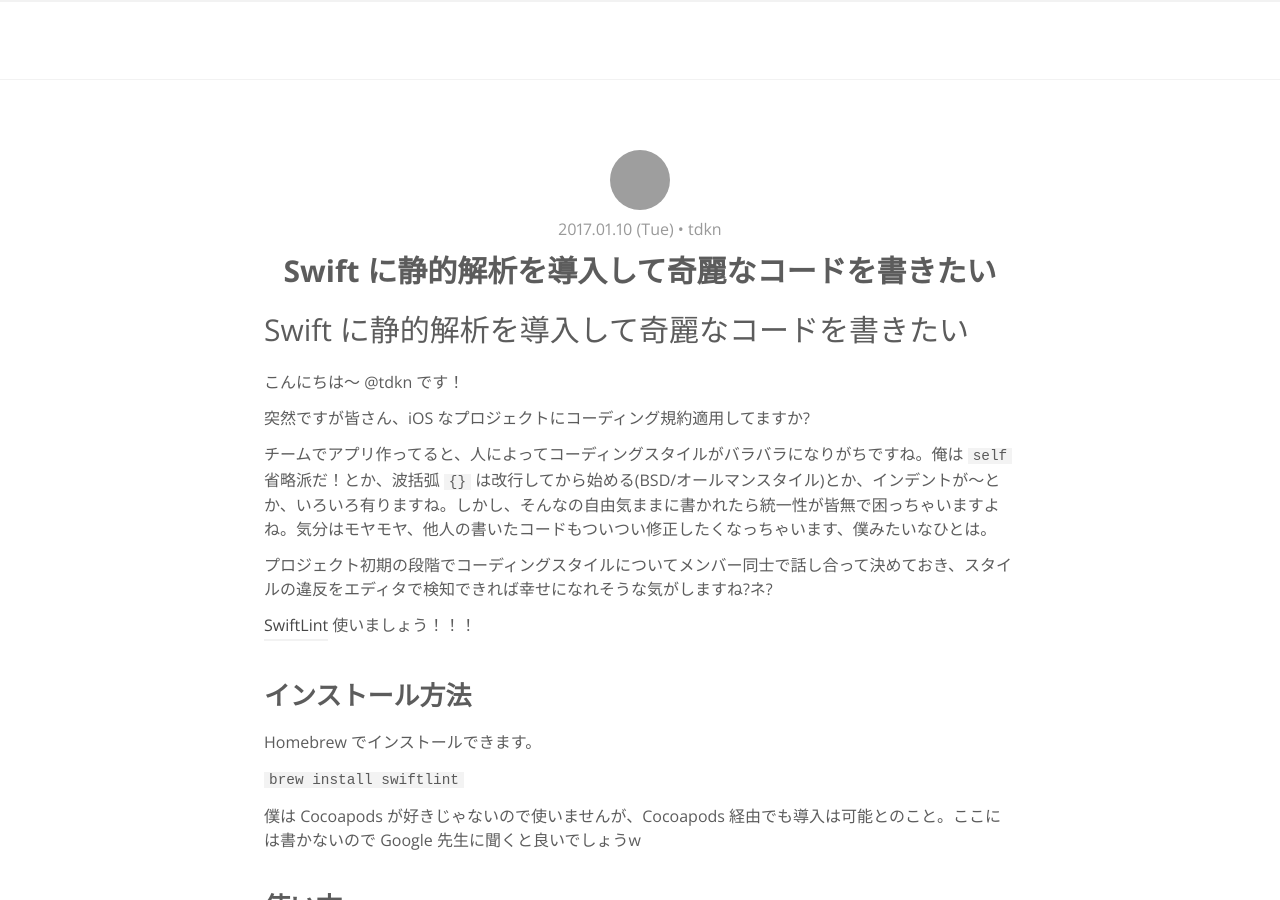
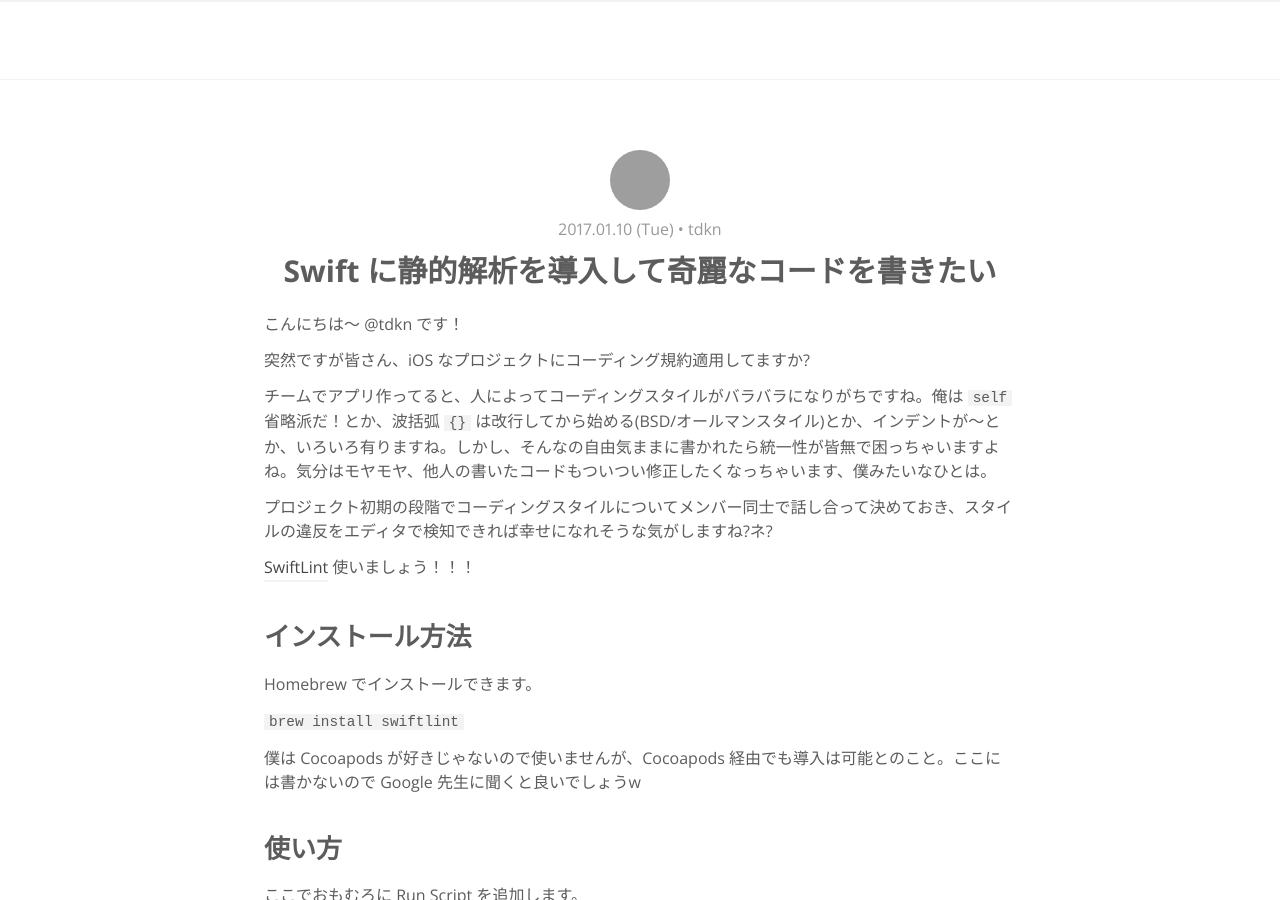
Before and after one commit to RyukyuInteractive/tech.ryukyu-i.co.jp, a Jekyll site: the page built from _posts/2017-01-10-swiftlint.md, in a window 1280 px wide and 900 px high. Built offline with Jekyll 4.4.1, drawn with Linux system fonts in a browser that asks for light colours; emoji names are drawn with the system emoji font; a script that is not in the unit is left out; comment, search, counter and statistics services are not loaded; grey boxes are pictures that could not be loaded.

Commit message:
Remove title

```diff
--- a/_posts/2017-01-10-swiftlint.md
+++ b/_posts/2017-01-10-swiftlint.md
@@ -6,8 +6,6 @@
 author: tdkn
 typora-root-url: ..
 ---
-
-# Swift に静的解析を導入して奇麗なコードを書きたい
 
 こんにちは〜 @tdkn です！
 
```
